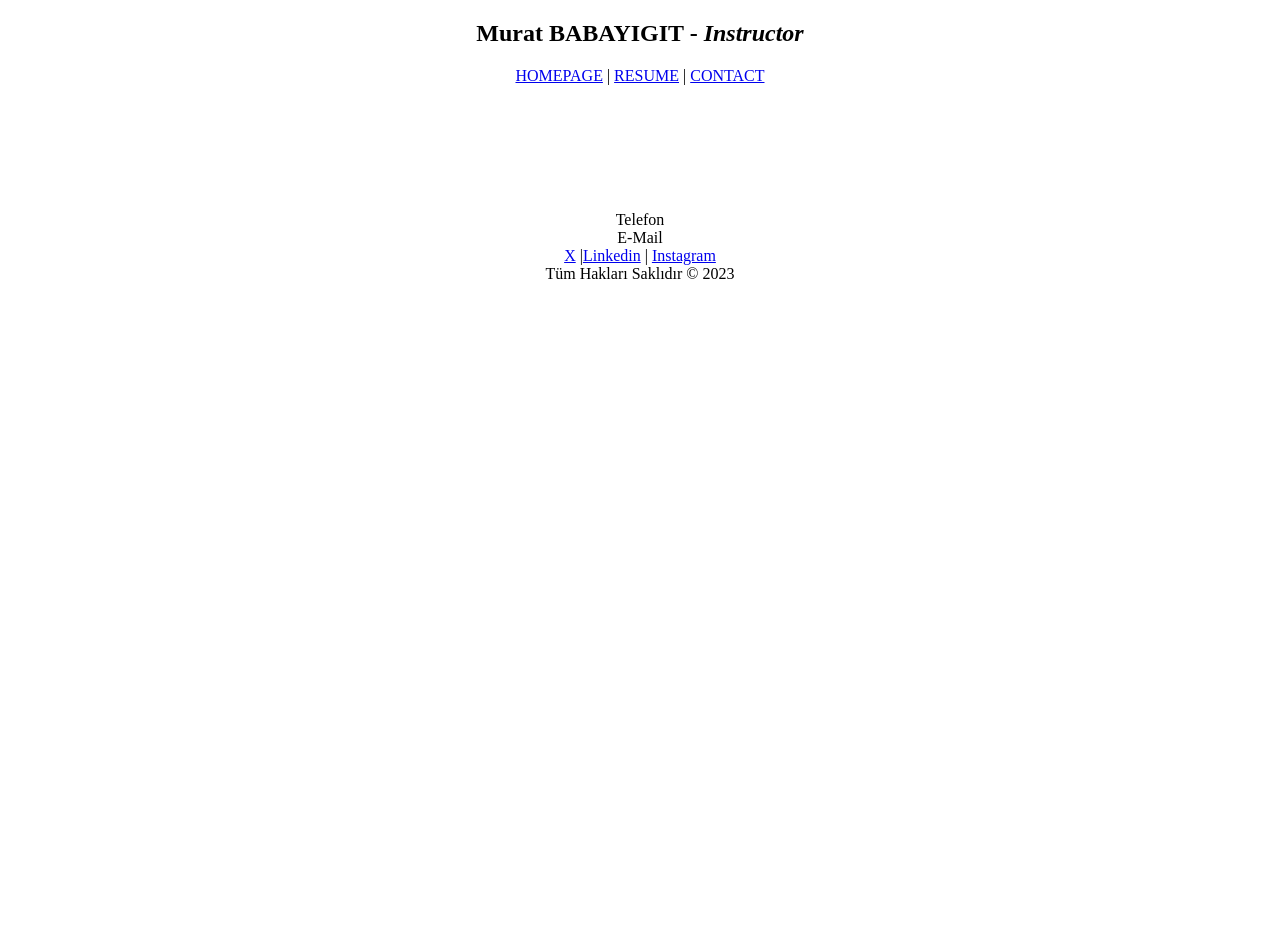
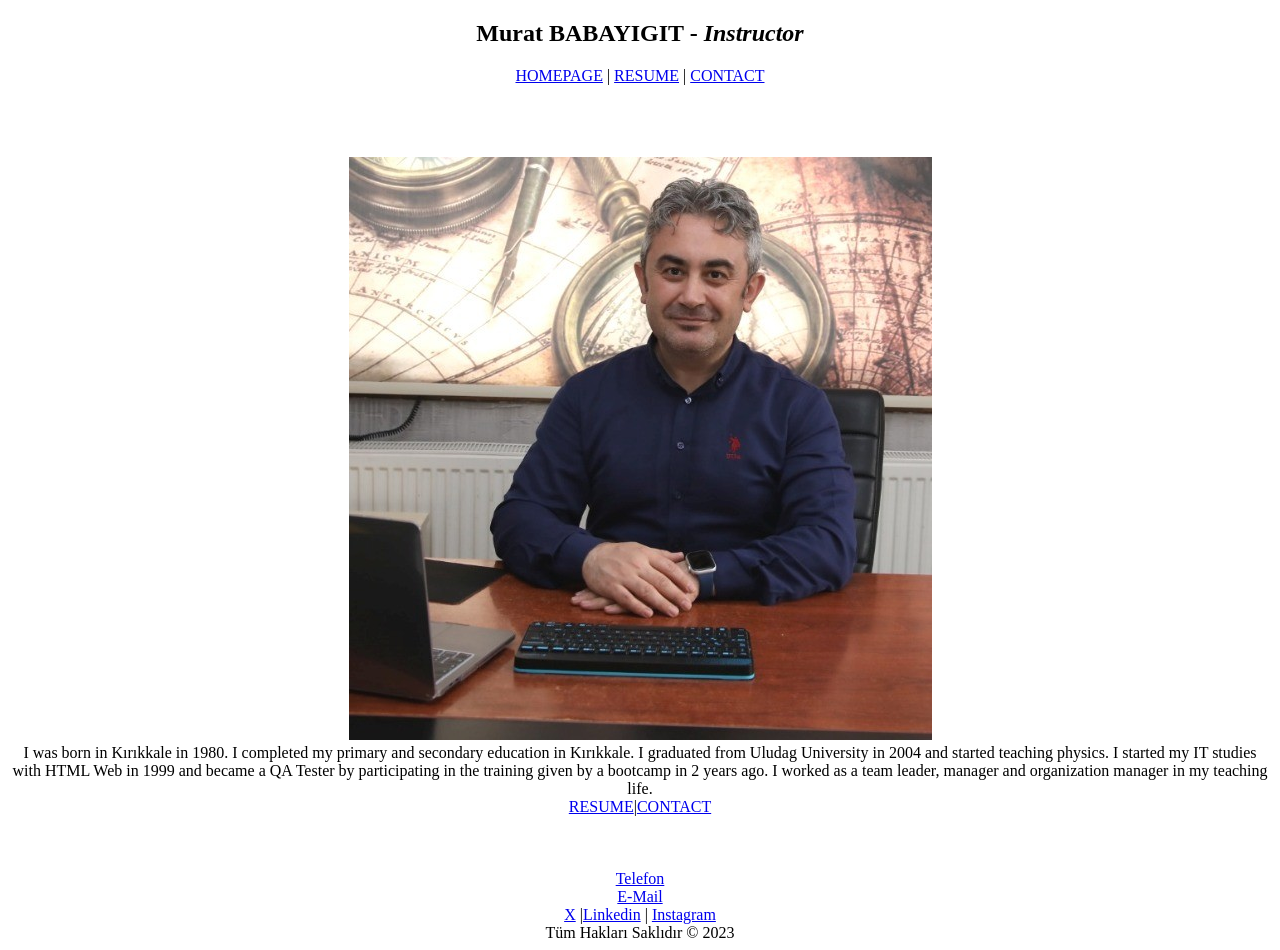
Before and after one commit to muratbabayigit/T127_HTMLCSS, a plain HTML site: page index.html in a window 1280 px wide. Before the commit the page ends 800 px from the top, so only its background shows below. Drawn offline with Linux system fonts and the light colour scheme.

Commit message:
index bitti

```diff
--- a/index.html
+++ b/index.html
@@ -15,16 +15,17 @@
 <br><br><br><br>
 <div class="content">
     <div class="about">
-        <div class="photo"></div>
-        <div class="description">
-            <div class="toolbar"></div>
+        <div class="photo"><img src="assets/img/mb.jpg" alt="muratbabayigit"></div>
+        <div class="description">I was born in Kırıkkale in 1980. I completed my primary and secondary education in Kırıkkale. I graduated from Uludag University in 2004 and started teaching physics.
+            I started my IT studies with HTML Web in 1999 and became a QA Tester by participating in the training given by a bootcamp in 2 years ago. I worked as a team leader, manager and organization manager in my teaching life.
+            <div class="toolbar"><a href="resume.html" target="_blank">RESUME</a>|<a href="contact.html" target="_blank">CONTACT</a></div>
         </div>
     </div>
 </div>
 <br><br><br>
 <div class="footer">
-    <div class="phone">Telefon</div>
-    <div class="mail">E-Mail</div>
+    <div class="phone"><a href="tel:+90535555555">Telefon</a></div>
+    <div class="mail"><a href="mailto:murat@murat.com">E-Mail</a></div>
     <div class="social"><a href="https://www.twitter.com" target="_blank">X</a> |<a href="https://www.linkedin.com/" target="_blank">Linkedin</a>  | <a href="https://www.instagram.com" target="_blank">Instagram</a></div>
     <div class="copyright">Tüm Hakları Saklıdır © 2023</div>
  </div>
```
Also changed, not shown: contact.html (+2 -2 lines), resume.html (+2 -2 lines), assets/img/mb.jpg (added).
